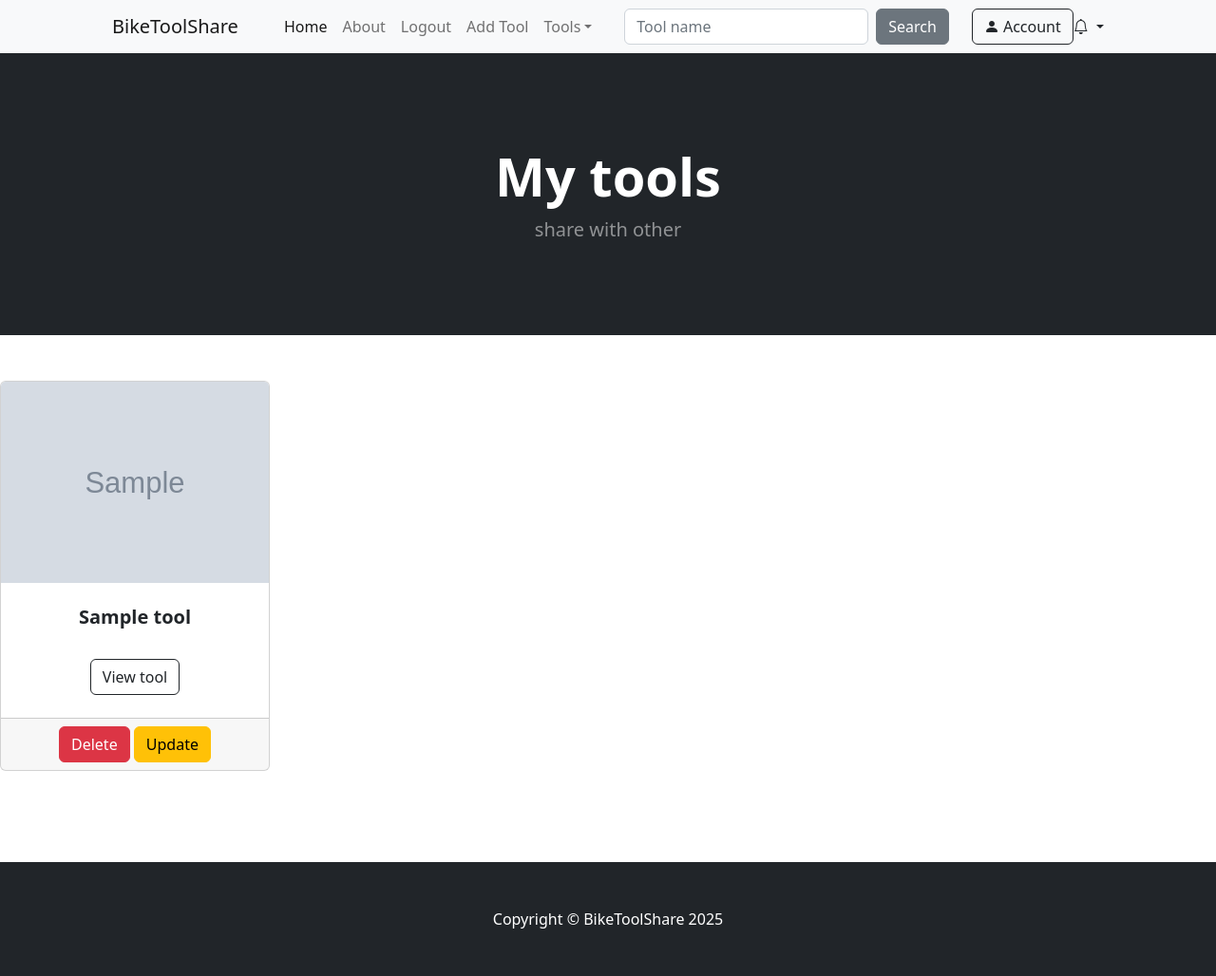
After one commit to moonlight555sunshine/BikeToolShare, a Django app: page /tool/user-tools/ in a window 1280 px wide. The commit adds this page. Shown: the whole page at 95% size. Run offline with Django 5.2, Linux system fonts and the light colour scheme; a user stored in the database is signed in; tables that the repository leaves empty hold one stand-in row (values such as "Sample post"); grey boxes marked "Sample" are stand-in pictures; some libraries are stand-ins or nearby versions.

Commit message:
was create user tools page, delete and update functions

```diff
--- a/accounts/views.py
+++ b/accounts/views.py
@@ -77,7 +77,7 @@ class UpdateInfoView(View):
                 'title': 'Update Info',
                 'subtitle': 'Update your info',
                 'button_text': 'Update',
-                'profile_picture': current_user.profile_picture.url if current_user.profile_picture else None
+                'picture': current_user.profile_picture.url if current_user.profile_picture else None
             })
         else:
             messages.error(request, 'You are not logged in')
@@ -97,7 +97,7 @@ class UpdateInfoView(View):
                     'title': 'Update Info',
                     'subtitle': 'Update your info',
                     'button_text': 'Update',
-                    'profile_picture': current_user.profile_picture.url if current_user.profile_picture else None
+                    'picture': current_user.profile_picture.url if current_user.profile_picture else None
                 })
         else:
             messages.error(request, 'You are not logged in')
--- a/templates/navbar.html
+++ b/templates/navbar.html
@@ -19,6 +19,10 @@
                         <li class="nav-item dropdown">
                             <a class="nav-link dropdown-toggle" id="navbarDropdown" href="#" role="button" data-bs-toggle="dropdown" aria-expanded="false">Tools</a>
                             <ul class="dropdown-menu" aria-labelledby="navbarDropdown">
+                                {% if user.is_authenticated %}
+                                <li><a class="dropdown-item" href="{% url 'my-tools' %}">My Tools</a></li>
+                                <li><hr class="dropdown-divider" /></li>
+                                {% endif %}
                                 <li><a class="dropdown-item" href="{% url 'tools' %}">All Tools</a></li>
                                 <li><hr class="dropdown-divider" /></li>
                                 <li><a class="dropdown-item" href="{% url 'category' 'wrenches'%}">Wrenches</a></li>
--- /dev/null
+++ b/tool/templates/user_tools.html
@@ -0,0 +1,51 @@
+{% extends 'base.html' %}
+
+{%  block content %}
+        <!-- Header-->
+        <header class="bg-dark py-5">
+            <div class="container px-4 px-lg-5 my-5">
+                <div class="text-center text-white">
+                    <h1 class="display-4 fw-bolder">{{ title }}</h1>
+                    <p class="lead fw-normal text-white-50 mb-0">{{ subtitle }}</p>
+                </div>
+            </div>
+        </header>
+
+
+        <section class="py-5">
+
+                <div class="row gx-4 gx-lg-5 row-cols-2 row-cols-md-3 row-cols-xl-4 justify-content-lg-start">
+                    {% for tool in tools %}
+
+                        <div class="col mb-5">
+                            <div class="card h-100">
+                                <!-- Product image-->
+                                <img class="card-img-top" src="{{ tool.image.url }}" alt="..." />
+                                <!-- Product details-->
+                                <div class="card-body p-4">
+                                    <div class="text-center">
+                                        <!-- Product name-->
+                                        <h5 class="fw-bolder">{{ tool.name }}</h5>
+
+                                    </div>
+                                </div>
+                                <!-- Product actions-->
+                                <div class="card-footer p-4 pt-0 border-top-0 bg-transparent">
+                                    <div class="text-center"><a class="btn btn-outline-dark mt-auto" href="{% url 'tool' tool.id %}">View tool</a></div>
+                                </div>
+                                <div class="card-footer d-flex justify-content-center gap-2">
+                                    <form method="post" action="{% url 'tool-action' tool.id %}">
+                                      {% csrf_token %}
+                                      <button type="submit" name="action" value="delete" class="btn btn-danger">Delete</button>
+                                      <button type="submit" name="action" value="update" class="btn btn-warning">Update</button>
+                                    </form>
+                                </div>
+                            </div>
+                        </div>
+
+                    {% endfor %}
+                </div>
+
+
+        </section>
+{% endblock %}
--- a/tool/urls.py
+++ b/tool/urls.py
@@ -1,9 +1,11 @@
 from django.urls import path
-from tool.views import ToolsView, ToolView, CategoryView, AddToolView
+from tool.views import ToolsView, ToolView, CategoryView, AddToolView, UserToolsView
 
 urlpatterns = [
     path('all-tools/', ToolsView.as_view(), name='tools'),
     path('<int:pk>/', ToolView.as_view(), name='tool'),
     path('category/<str:foo>/', CategoryView.as_view(), name='category'),
     path('add-tool/', AddToolView.as_view(), name='add-tool'),
+    path('user-tools/', UserToolsView.as_view(), name='my-tools'),
+    path('user-tools/<int:pk>/', UserToolsView.as_view(), name='tool-action'),
 ]
--- a/tool/views.py
+++ b/tool/views.py
@@ -1,6 +1,7 @@
 from re import search
 
-from django.shortcuts import render, redirect
+from django.shortcuts import render, redirect, get_object_or_404
+from django.urls import reverse
 from django.views import View
 from django.contrib import messages
 
@@ -132,3 +133,54 @@ class AddToolView(View):
         else:
             messages.error(request, 'You are not logged in')
             return redirect('login')
+
+class UserToolsView(View):
+    def get(self, request):
+        if request.user.is_authenticated:
+            tools = Tool.objects.filter(owner=request.user)
+            return render(request, 'user_tools.html', {
+                'tools': tools,
+                'title': 'My tools',
+                'subtitle': 'share with other',
+            })
+        else:
+            messages.error(request, 'You are not logged in')
+            return redirect('login')
+
+    def post(self, request, pk):
+        tool = get_object_or_404(Tool, id=pk, owner=request.user)
+        action = request.POST.get('action')
+        if action == 'delete':
+            tool.delete()
+            messages.success(request, 'Tool has been deleted.')
+            return redirect('my-tools')
+        elif action == 'update':
+            form = ToolForm(instance=tool)
+            return render(request, 'form_page.html', {
+                'form': form,
+                'title': 'Update tool',
+                'subtitle': 'Update tool info',
+                'button_text': 'Update',
+                'tool': tool,
+                'picture': tool.image.url if tool.image else None,
+                'action_url': reverse('tool-action', args=[tool.id]),
+            })
+        elif action == 'save':
+            form = ToolForm(request.POST, request.FILES, instance=tool)
+            if form.is_valid():
+                form.save()
+                messages.success(request, 'Tool info has been updated')
+                return redirect('my-tools')
+            else:
+                messages.error(request, 'Please correct the error below.')
+                return render(request, 'form_page.html', {
+                    'form': form,
+                    'title': 'Update tool',
+                    'subtitle': 'Update tool info',
+                    'button_text': 'Update',
+                    'tool': tool,
+                    'picture': tool.image.url if tool.image else None,
+                    'action_url': reverse('tool-action', args=[tool.id]),
+                })
+        messages.error(request, 'Unknown action')
+        return redirect('my-tools')
```
Also changed, not shown: templates/form_page.html (+4 -3 lines).
